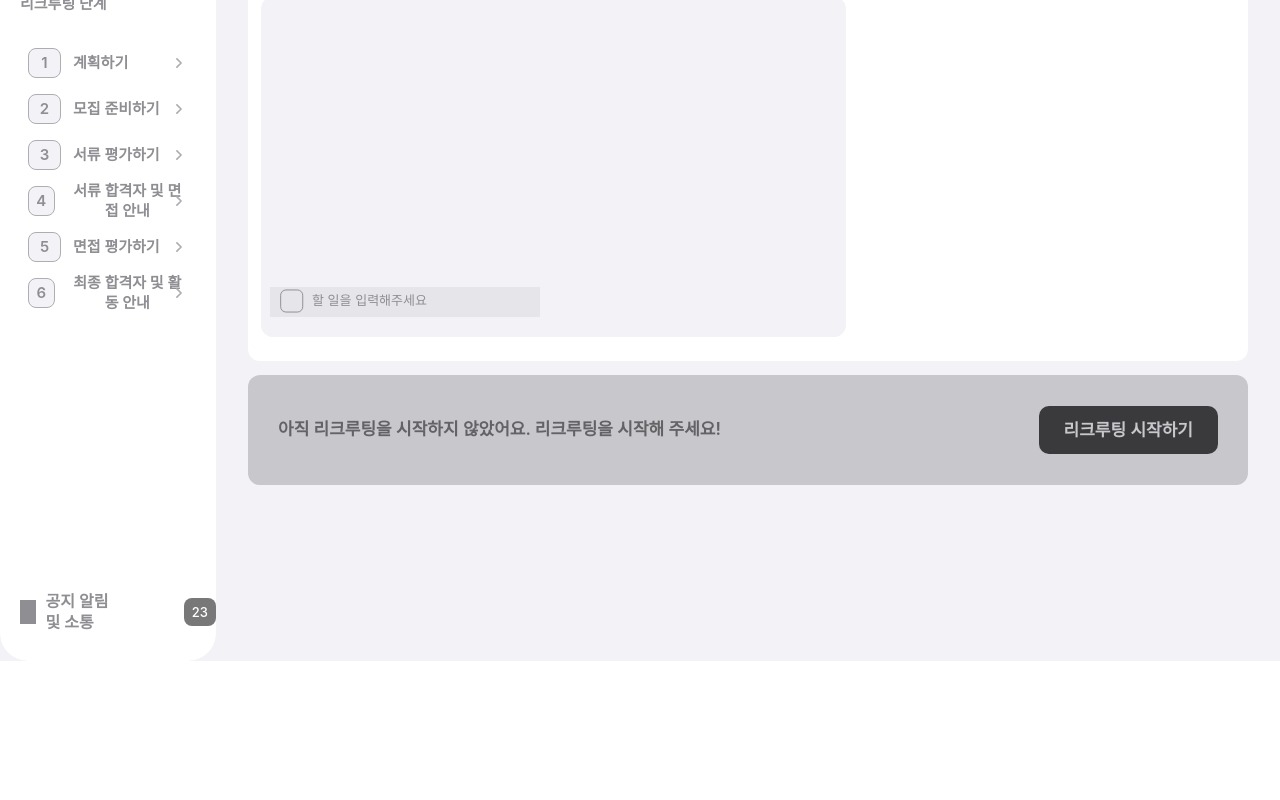
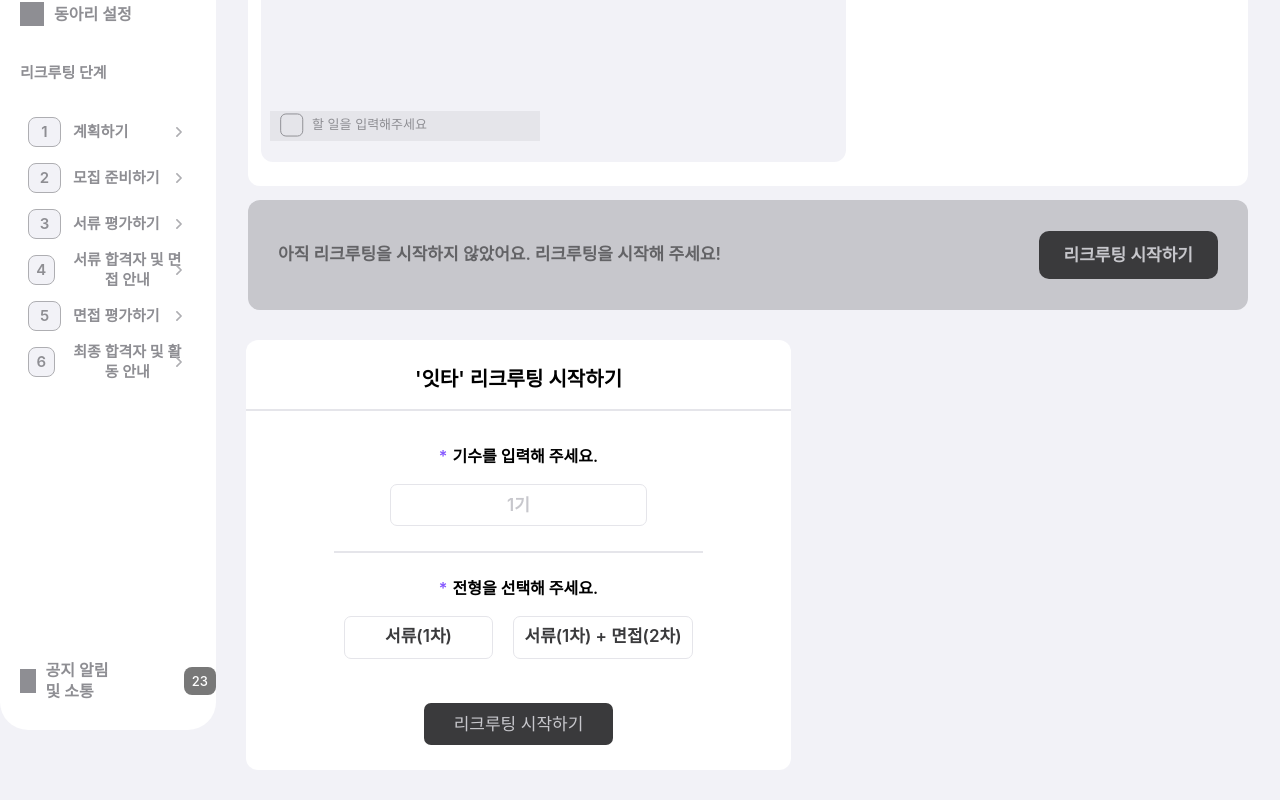
Before and after one commit to Cluting/cluting-frontend, a React (Create React App) app: page /recruting/home in a window 1280 px wide. Shown: the part 365-1165 px from the top of the page. Before the commit the page ends 1026 px from the top, so only its background shows below. Built offline with nearby package versions, Linux system fonts and the light colour scheme; a web font is replaced by a local one.

Commit message:
🎨 style: 리크루팅 시작하기 모달 UI 구현

```diff
--- a/src/App.css
+++ b/src/App.css
@@ -14,3 +14,7 @@
 .signup-dropdown-list {
   @apply p-4 rounded-[8px] hover:bg-gray-100 flex items-center;
 }
+
+.input-background {
+  @apply bg-white-100 border border-gray-200 focus:outline-none focus:border-gray-900 focus:bg-gray-100 disabled:border-red-100 disabled:bg-gray-100;
+}
--- a/src/components/common/Input.tsx
+++ b/src/components/common/Input.tsx
@@ -46,7 +46,7 @@ export default function Input<T extends FieldValues>({
           isDropdownSelected ? "placeholder:text-black-200" : ""
         }
         ${inputValue ? "text-black-200" : "text-gray-500"}
-           w-[404px] h-[56px] my-4 rounded-[8px] bg-white-100 border border-gray-200 text-body pl-[14px] focus:outline-none focus:border-gray-900 focus:bg-gray-100 disabled:border-red-100 disabled:bg-gray-100`}
+           w-[404px] h-[56px] my-4 rounded-[8px] text-body pl-[14px] input-background `}
       />
       {required && (
         <span className="absolute left-3 top-[35px]">
--- /dev/null
+++ b/src/components/recruting/home/RecrutingStartModal.tsx
@@ -0,0 +1,68 @@
+//리크루팅 시작하기 모달
+
+import { useState } from "react";
+
+export default function RecrutingStartModal() {
+  const [selectedOption, setSelectedOption] = useState<string | null>(null); // 선택된 옵션의 상태를 관리
+
+  const handleOptionChange = (value: string) => {
+    setSelectedOption(value); // 선택된 값으로 상태 업데이트
+  };
+
+  return (
+    <div className="m-[30px] flex flex-col bg-white-100 w-[545px] h-[430px] rounded-[12px]">
+      <h1 className="text-title3 mt-[28px] mb-[19px]">
+        '잇타' 리크루팅 시작하기
+      </h1>
+      <hr className="w-full py- border border-gray-200 " />
+
+      <form className="flex flex-col items-center mt-[35px]">
+        <p className="text-callout">
+          <span className="text-main-100 mr-[5px]">*</span>기수를 입력해 주세요.
+        </p>
+        <input
+          type="text"
+          placeholder="1기"
+          className="w-[257px] h-[42px] mt-[17px] rounded-[7px] input-background text-center text-gray-600 text-headline"
+        />
+
+        <hr className="w-[369px] my-[25px] py- border border-gray-200 " />
+
+        <p className="text-callout">
+          <span className="text-main-100 mr-[5px]">*</span>전형을 선택해 주세요.
+        </p>
+        <div className="flex gap-5 mt-[17px] mb-11">
+          <label className="flex items-center cursor-pointer">
+            <input
+              type="radio"
+              name="selection"
+              value="서류(1차)"
+              className="hidden" // 라디오 버튼 숨기기
+            />
+            <span className="w-[149px] h-[43px] text-gray-900 text-headline p-2  rounded-[7px] input-background hover:bg-gray-100 ">
+              서류(1차)
+            </span>
+          </label>
+          <label className="flex items-center cursor-pointer">
+            <input
+              type="radio"
+              name="selection"
+              value="서류(1차) + 면접(2차)"
+              className="hidden" // 라디오 버튼 숨기기
+            />
+            <span className="w-[180px] h-[43px] text-gray-900 text-headline p-2  rounded-[7px] input-background hover:bg-gray-100 ">
+              서류(1차) + 면접(2차)
+            </span>
+          </label>
+        </div>
+
+        <button
+          type="submit"
+          className="py-[9px] px-[30px] bg-gray-900 text-body text-gray-400 hover:text-white-100 rounded-[7px]"
+        >
+          리크루팅 시작하기
+        </button>
+      </form>
+    </div>
+  );
+}
--- a/src/pages/Recruting/RecrutingHome.tsx
+++ b/src/pages/Recruting/RecrutingHome.tsx
@@ -1,5 +1,6 @@
 //리크루팅 홈
 
+import RecrutingStartModal from "../../components/recruting/home/RecrutingStartModal";
 import Sidemenu from "../../components/recruting/home/Sidemenu";
 import TodoTemplate from "../../components/recruting/home/TodoTemplate";
 
@@ -19,10 +20,11 @@ export default function RecrutingHome() {
           <p className="mt-7 text-headline text-gray-800 mb-[30px] text-left">
             아직 리크루팅을 시작하지 않았어요. 리크루팅을 시작해 주세요!
           </p>
-          <button className="py-[13px] px-[25px] bg-gray-900 text-gray-400 hover:text-gray-500 rounded-[10px]">
+          <button className="py-[13px] px-[25px] bg-gray-900 text-gray-400 hover:text-white-100 rounded-[10px]">
             리크루팅 시작하기
           </button>
         </section>
+        <RecrutingStartModal />
       </div>
     </div>
   );
```
